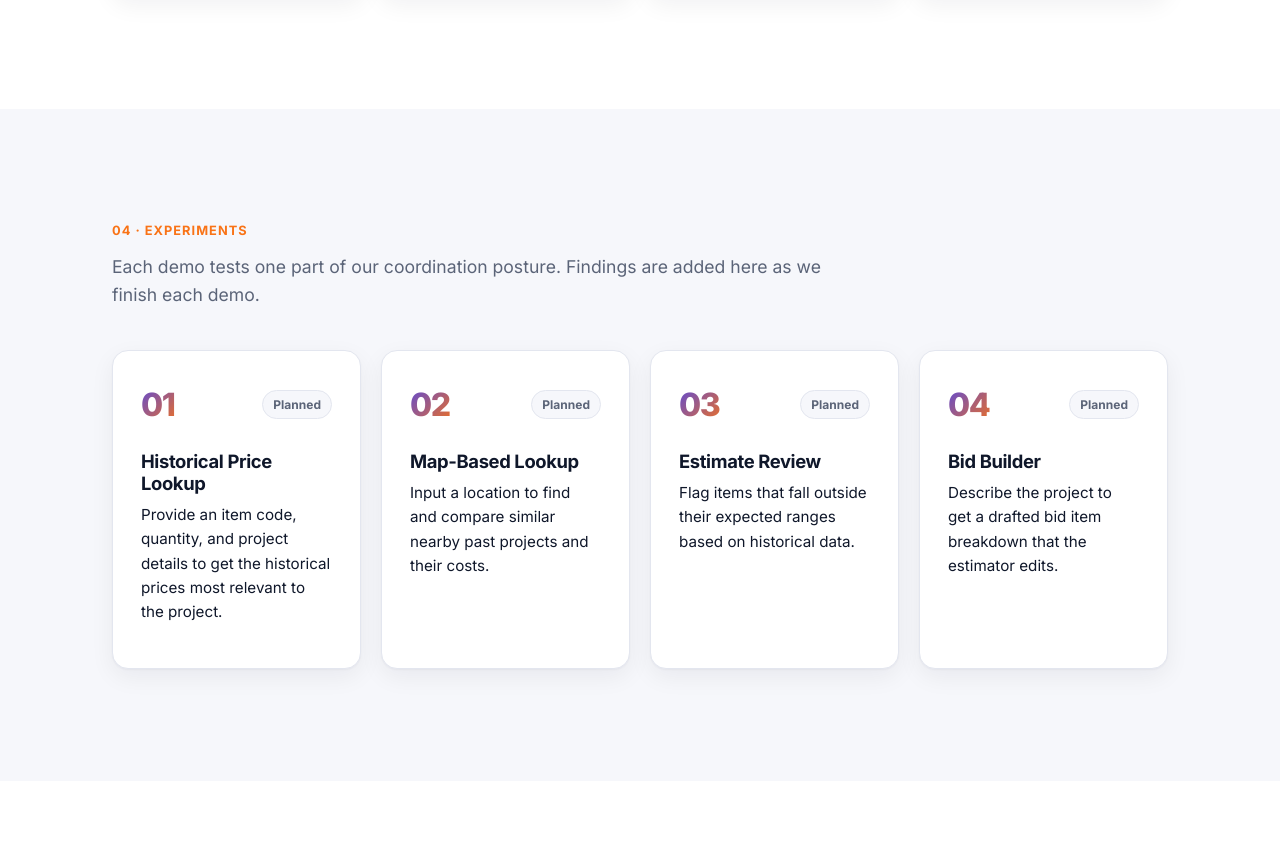
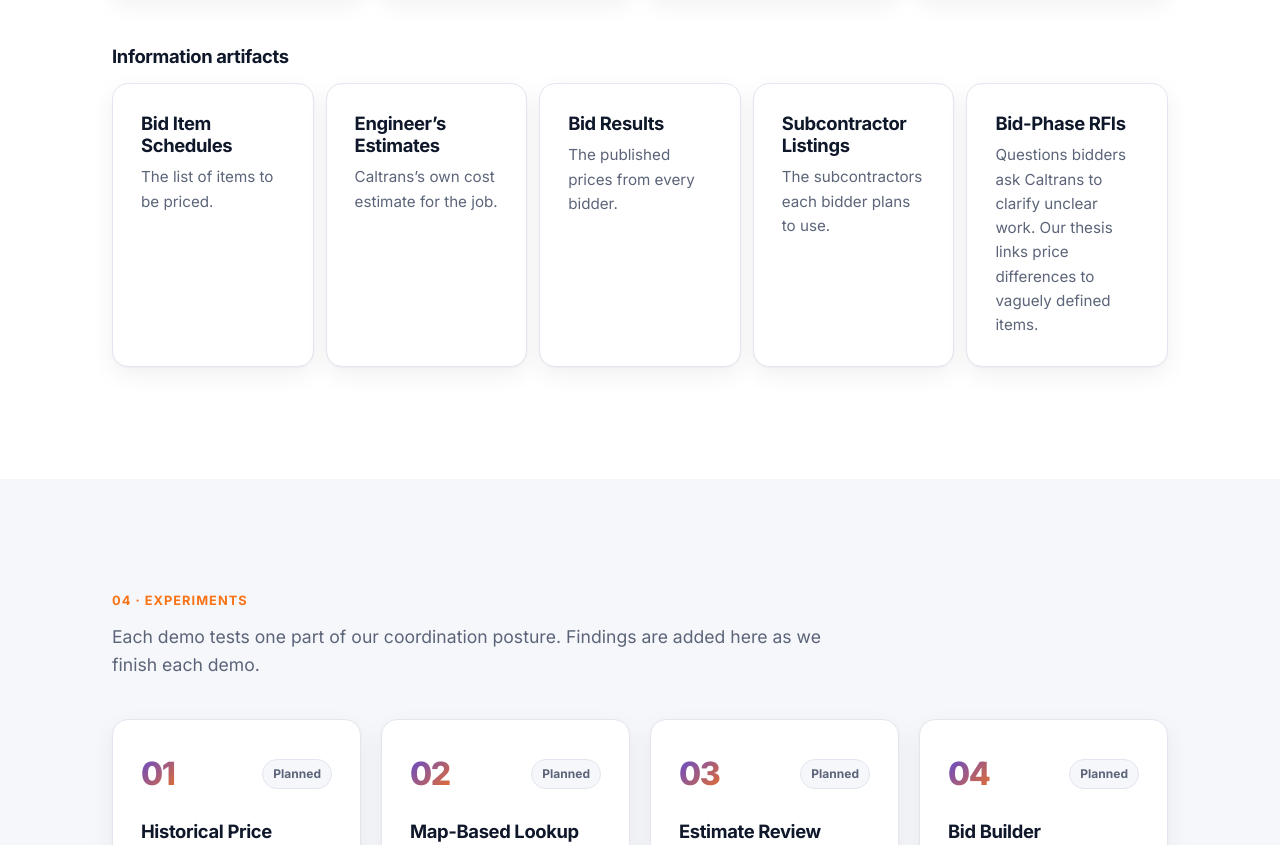
Before and after one commit to calchen11/info492-capstone, a plain HTML site: page index.html in a window 1280 px wide. Shown: the part 3715-4560 px from the top of the page. Drawn offline with Linux system fonts and the light colour scheme.

Commit message:
add information artifacts

```diff
--- a/css/styles.css
+++ b/css/styles.css
@@ -281,6 +281,7 @@ p.todo, blockquote.todo, h1.todo, h3.todo { display: block; padding: 0.5em 0.75e
 }
 .lead { font-size: 1.1rem; color: var(--muted); max-width: 720px; margin-bottom: 40px; }
 .lead.todo { color: var(--todo-text); }
+.sub-heading { margin-top: 48px; margin-bottom: 16px; }
 
 .card {
   background: var(--surface);
@@ -351,6 +352,17 @@ p.todo, blockquote.todo, h1.todo, h3.todo { display: block; padding: 0.5em 0.75e
 }
 .party p { font-size: 0.95rem; color: var(--muted); margin: 0; }
 .party p.todo { color: var(--todo-text); }
+
+/* Artifacts */
+.artifacts {
+  display: grid;
+  gap: 16px;
+  grid-template-columns: repeat(auto-fit, minmax(min(100%, 220px), 1fr));
+}
+@media (min-width: 960px) {
+  .artifacts { grid-template-columns: repeat(5, 1fr); gap: 12px; }
+}
+.artifact p { font-size: 0.95rem; color: var(--muted); margin: 0; }
 
 /* Demos */
 .demos {
--- a/index.html
+++ b/index.html
@@ -83,6 +83,8 @@
           <p class="section-label">03 · Coordination Posture</p>
           <p class="lead" data-bind="posture.intro"></p>
           <div class="parties" id="parties"></div>
+          <h3 class="sub-heading">Information artifacts</h3>
+          <div class="artifacts" id="artifacts"></div>
         </div>
       </section>
 
--- a/js/content.js
+++ b/js/content.js
@@ -78,6 +78,13 @@ window.SITE_CONTENT = {
         role: "Publishes the bid items, quantities, and engineer’s estimate.",
       },
     ],
+    artifacts: [
+      { name: "Bid Item Schedules", about: "The list of items to be priced." },
+      { name: "Engineer’s Estimates", about: "Caltrans’s own cost estimate for the job." },
+      { name: "Bid Results", about: "The published prices from every bidder." },
+      { name: "Subcontractor Listings", about: "The subcontractors each bidder plans to use." },
+      { name: "Bid-Phase RFIs", about: "Questions bidders ask Caltrans to clarify unclear work. Our thesis links price differences to vaguely defined items." },
+    ],
   },
 
   // The four demos. status: "planned" | "in-progress" | "complete"
--- a/js/main.js
+++ b/js/main.js
@@ -77,6 +77,15 @@
     card.appendChild(el("h3", "", p.name));
     card.appendChild(el("p", "", p.role));
     parties.appendChild(card);
+  });
+
+  // Artifacts
+  const artifacts = document.getElementById("artifacts");
+  C.posture.artifacts.forEach((a) => {
+    const card = el("article", "artifact card");
+    card.appendChild(el("h3", "", a.name));
+    card.appendChild(el("p", "", a.about));
+    artifacts.appendChild(card);
   });
 
   // Demos
```
